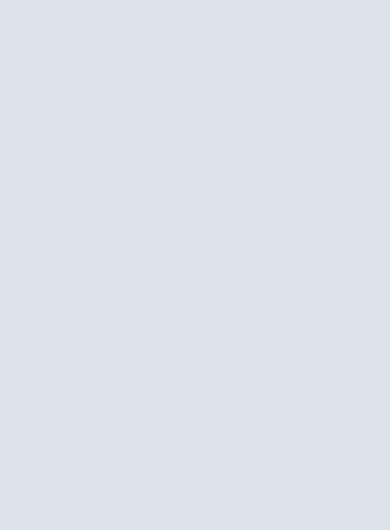
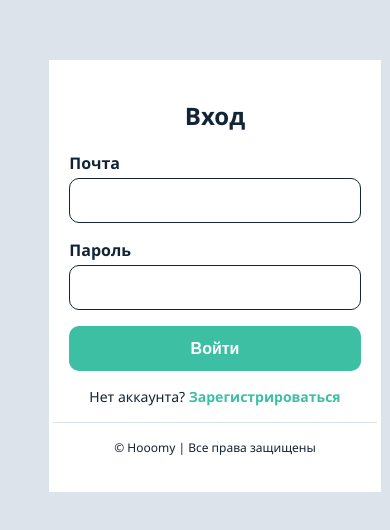
Before and after one commit to HooomyDev/Hooomy.Front, a React (Create React App) app: page /login in a window 390 px wide. Before the commit this address had no page. Shown: the part 146-676 px from the top of the page. Built offline with nearby package versions, Linux system fonts and the light colour scheme.

Commit message:
RegisterPage v2/ AuthPage

```diff
--- a/src/App.jsx
+++ b/src/App.jsx
@@ -1,6 +1,7 @@
 import React from 'react';
 import RegisterPage from './pages/RegisterPage';
 import HomePage from './pages/HomePage';
+import LoginPage from './pages/LoginPage';
 import { Routes, Route } from 'react-router-dom';
 
 export default function App() {
@@ -8,6 +9,7 @@ export default function App() {
         <Routes>
           <Route path="/" element={<HomePage />} />
           <Route path="/register" element={<RegisterPage />} />
+          <Route path="/login" element={<LoginPage />} />
         </Routes>
       );
 }
--- /dev/null
+++ b/src/pages/LoginPage.jsx
@@ -0,0 +1,61 @@
+import React from "react";
+import { useForm } from 'react-hook-form';
+import { z } from 'zod';
+import { zodResolver } from '@hookform/resolvers/zod';
+import InputField from "../components/InputField";
+import '../styles/styles.css';
+import { Link, useNavigate } from "react-router-dom";
+
+const schema = z.object({
+  email: z.string().email('Некорректный формат почты.'),
+  password: z.string().min(6, "Пароль должен быть минимум 6 символов")
+});
+
+export default function LoginPage() {
+  const {
+    register,
+    handleSubmit,
+    formState: { errors }
+  } = useForm({ resolver: zodResolver(schema) });
+
+  const navigate = useNavigate();
+
+  const onSubmit = (data) => {
+    console.log('Авторизация успешна', data);
+    navigate('/');
+  };
+
+  return (
+    <div className="container">
+      <h2>Вход</h2>
+      <form onSubmit={handleSubmit(onSubmit)}>
+        <InputField
+          className="input-field"
+          label="Почта"
+          name="email"
+          register={register}
+          error={errors.email?.message}
+        />
+
+        <InputField
+          className="input-field"
+          label="Пароль"
+          name="password"
+          type="password"
+          register={register}
+          error={errors.password?.message}
+        />
+
+        <button type="submit" className="submit">Войти</button>
+
+        <p className="auth-link">
+          Нет аккаунта? <Link to="/register">Зарегистрироваться</Link>
+        </p>
+
+        <div className="form-footer">
+          © Hooomy | Все права защищены
+        </div>
+      </form>
+    </div>
+  );
+}
--- a/src/styles/styles.css
+++ b/src/styles/styles.css
@@ -41,7 +41,7 @@ h2 {
 }
 
 form {
-    min-width: 500px;
+    min-width: 600px;
     display: flex;
     flex-direction: column;
     gap: 20px;
@@ -83,9 +83,12 @@ form {
 }
 
 .error-span {
-    margin-top: 4px;
+    width: 80%;
+    align-items: flex-start;
+    margin-top: 0px;
     font-size: 14px;
     color: var(--error-color);
+    text-align: left;
 }
 
 .submit {
@@ -147,11 +150,49 @@ form {
 
 @media (max-width: 768px) {
     .container {
-        flex-direction: column;
-        max-width: 500px;
+      max-width: 100%;
+      padding: 20px;
+      border-radius: 0;
+      box-shadow: none;
     }
 
-    .image-section {
-        height: 200px;
+    form {
+      min-width: unset;
+      width: 100%;
+      gap: 16px;
     }
-}
+
+    .input-field input {
+      width: 100%;
+      height: 45px;
+      font-size: 16px;
+      padding: 8px;
+    }
+
+    .input-label {
+      font-size: 16px;
+      margin-left: 0;
+      align-self: flex-start;
+    }
+
+    .submit {
+      width: 100%;
+      height: 45px;
+      font-size: 16px;
+      padding: 10px;
+    }
+
+    h2 {
+      font-size: 24px;
+      margin-bottom: 20px;
+    }
+
+    .auth-link {
+      font-size: 14px;
+    }
+
+    .form-footer {
+      padding: 16px;
+      font-size: 12px;
+    }
+  }
```
